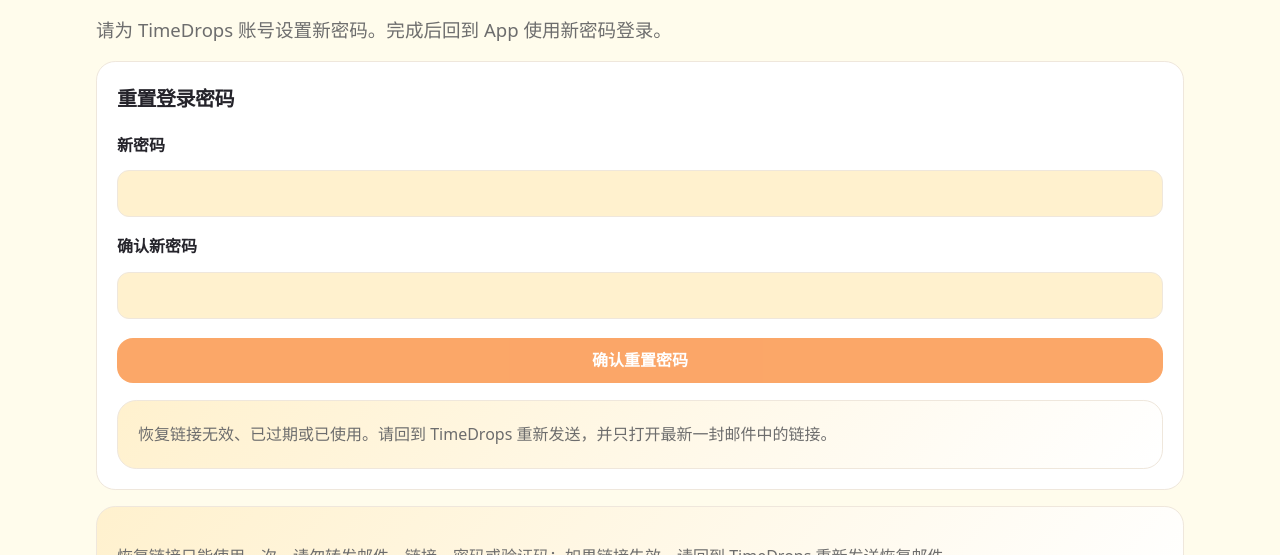
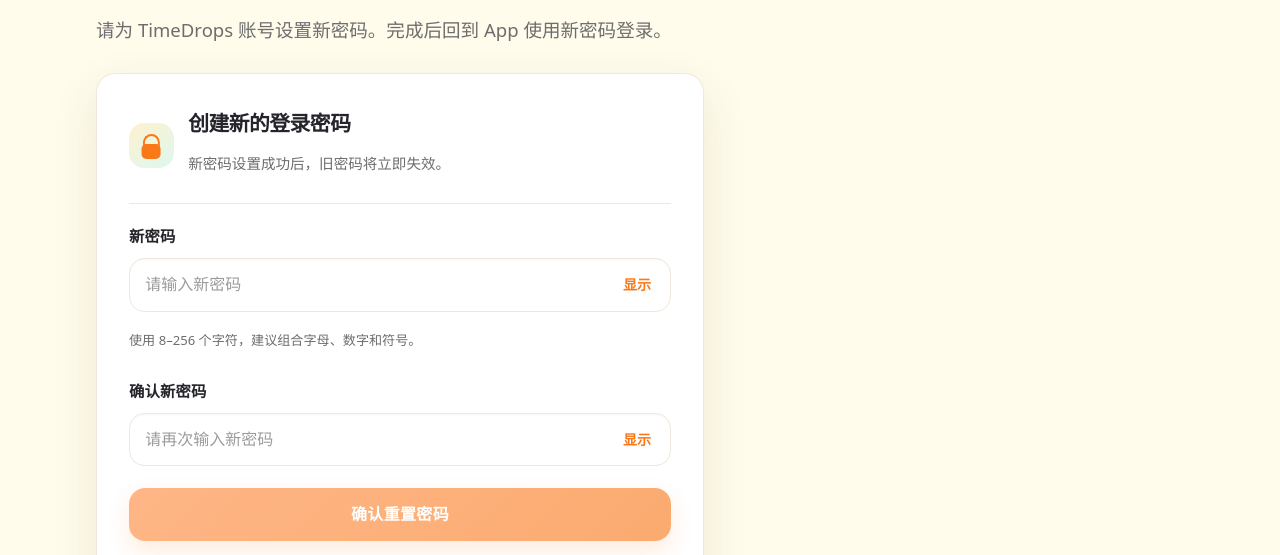
Before and after one commit to jodis/TimeDropsSite, a website: page recovery/index.html in a window 1280 px wide. Shown: the part 236-791 px from the top of the page. Drawn offline with Linux system fonts and the light colour scheme.

Commit message:
美化密码重置输入区域

```diff
--- a/recovery/index.html
+++ b/recovery/index.html
@@ -17,16 +17,35 @@
         <h1>设置新密码</h1>
         <p class="lead">请为 TimeDrops 账号设置新密码。完成后回到 App 使用新密码登录。</p>
       </section>
-      <section class="legal-card" aria-labelledby="recovery-form-title">
-        <h2 id="recovery-form-title">重置登录密码</h2>
+      <section class="legal-card recovery-card" aria-labelledby="recovery-form-title">
+        <div class="recovery-card-heading">
+          <span class="recovery-lock" aria-hidden="true"></span>
+          <div>
+            <h2 id="recovery-form-title">创建新的登录密码</h2>
+            <p>新密码设置成功后，旧密码将立即失效。</p>
+          </div>
+        </div>
         <!-- 默认禁用并显式 POST：脚本未加载时不能输入，且浏览器绝不能把密码拼入 URL。 -->
         <form id="recovery-form" method="post" action="/recovery/" novalidate>
+          <!-- 仅帮助浏览器正确识别密码更新表单；不带 name、值或提交能力。 -->
+          <input type="text" autocomplete="username" tabindex="-1" aria-hidden="true" hidden>
           <fieldset id="recovery-fields" disabled>
-            <label for="new-password">新密码</label>
-            <input id="new-password" type="password" minlength="8" maxlength="256" autocomplete="new-password" required>
-            <label for="confirm-password">确认新密码</label>
-            <input id="confirm-password" type="password" minlength="8" maxlength="256" autocomplete="new-password" required>
-            <button id="recovery-submit" type="submit">确认重置密码</button>
+            <div class="password-field">
+              <label for="new-password">新密码</label>
+              <div class="password-control">
+                <input id="new-password" type="password" minlength="8" maxlength="256" autocomplete="new-password" placeholder="请输入新密码" required>
+                <button class="password-toggle" type="button" data-target="new-password" aria-label="显示新密码" aria-pressed="false">显示</button>
+              </div>
+              <p class="field-hint">使用 8–256 个字符，建议组合字母、数字和符号。</p>
+            </div>
+            <div class="password-field">
+              <label for="confirm-password">确认新密码</label>
+              <div class="password-control">
+                <input id="confirm-password" type="password" minlength="8" maxlength="256" autocomplete="new-password" placeholder="请再次输入新密码" required>
+                <button class="password-toggle" type="button" data-target="confirm-password" aria-label="显示确认密码" aria-pressed="false">显示</button>
+              </div>
+            </div>
+            <button id="recovery-submit" class="recovery-submit" type="submit">确认重置密码</button>
           </fieldset>
           <p id="recovery-status" class="notice" role="status" aria-live="polite">正在安全加载恢复页面…</p>
         </form>
--- a/recovery/recovery.js
+++ b/recovery/recovery.js
@@ -11,6 +11,7 @@
   const confirmation = document.querySelector('#confirm-password');
   const submit = document.querySelector('#recovery-submit');
   const status = document.querySelector('#recovery-status');
+  const passwordToggles = document.querySelectorAll('.password-toggle');
 
   const showStatus = (message) => {
     status.textContent = message;
@@ -26,6 +27,17 @@
   // 只有脚本成功运行且链接参数完整时才允许录入密码，避免脚本失效时回退为原生表单提交。
   fields.disabled = false;
   status.hidden = true;
+  passwordToggles.forEach((toggle) => {
+    toggle.addEventListener('click', () => {
+      const input = document.querySelector(`#${toggle.dataset.target}`);
+      if (!input) return;
+      const willShow = input.type === 'password';
+      input.type = willShow ? 'text' : 'password';
+      toggle.textContent = willShow ? '隐藏' : '显示';
+      toggle.setAttribute('aria-pressed', String(willShow));
+      toggle.setAttribute('aria-label', `${willShow ? '隐藏' : '显示'}${input.id === 'new-password' ? '新密码' : '确认密码'}`);
+    });
+  });
   form.addEventListener('submit', async (event) => {
     event.preventDefault();
     const newPassword = password.value;
--- a/style.css
+++ b/style.css
@@ -73,13 +73,30 @@ h1 { max-width: 14ch; margin: 0; font-size: clamp(2.3rem, 7vw, 4.5rem); line-hei
 .notice { margin-top: 1rem; background: linear-gradient(130deg, var(--td-surface-soft), var(--td-surface)); }
 .notice strong { color: var(--td-text); }
 /* 密码恢复页仅使用站内样式；输入框与按钮不依赖第三方脚本或远端资源。 */
-#recovery-form { display: grid; gap: .7rem; }
-#recovery-fields { display: grid; min-width: 0; margin: 0; padding: 0; border: 0; gap: .7rem; }
-#recovery-form label { margin-top: .35rem; color: var(--td-text); font-weight: 700; }
-#recovery-form input { min-height: 2.85rem; padding: .55rem .75rem; border: 1px solid var(--td-border); border-radius: .75rem; color: var(--td-text); background: var(--td-surface-soft); font: inherit; }
-#recovery-form button { min-height: 2.85rem; margin-top: .5rem; border: 0; border-radius: 1rem; color: #fff; background: var(--td-primary-strong); font: inherit; font-weight: 750; cursor: pointer; }
-#recovery-form button:disabled { cursor: wait; opacity: .65; }
-#recovery-status { margin: .35rem 0 0; }
+.recovery-card { width: min(100%, 38rem); margin-top: .75rem; padding: clamp(1.35rem, 4vw, 2rem); box-shadow: var(--td-shadow); }
+.recovery-card-heading { display: flex; align-items: center; gap: .9rem; padding-bottom: 1.15rem; border-bottom: 1px solid var(--td-border); }
+.recovery-card-heading h2 { margin-bottom: .2rem; font-size: 1.3rem; }
+.recovery-card-heading p { margin: 0; font-size: .91rem; line-height: 1.55; }
+.recovery-lock { flex: 0 0 auto; position: relative; width: 2.8rem; height: 2.8rem; border-radius: .95rem; background: linear-gradient(145deg, var(--td-surface-soft), var(--td-mint)); }
+.recovery-lock::before { content: ""; position: absolute; width: .76rem; height: .64rem; left: 50%; top: .64rem; border: .15rem solid var(--td-primary-strong); border-bottom: 0; border-radius: .55rem .55rem 0 0; transform: translateX(-50%); }
+.recovery-lock::after { content: ""; position: absolute; width: 1.18rem; height: .92rem; left: 50%; bottom: .58rem; border-radius: .3rem; background: var(--td-primary-strong); transform: translateX(-50%); }
+#recovery-form { display: grid; gap: .85rem; margin-top: 1.25rem; }
+#recovery-fields { display: grid; min-width: 0; margin: 0; padding: 0; border: 0; gap: 1.15rem; }
+.password-field { display: grid; gap: .48rem; }
+.password-field label { color: var(--td-text); font-size: .96rem; font-weight: 760; letter-spacing: .01em; }
+.password-control { position: relative; }
+.password-control input { width: 100%; min-height: 3.35rem; padding: .72rem 4.5rem .72rem .95rem; border: 1.5px solid var(--td-border); border-radius: .95rem; outline: 0; color: var(--td-text); background: var(--td-surface); box-shadow: inset 0 1px 2px rgb(92 57 20 / 4%); font: inherit; transition: border-color .16s ease, box-shadow .16s ease, background .16s ease; }
+.password-control input::placeholder { color: var(--td-secondary); opacity: .68; }
+.password-control:focus-within input { border-color: var(--td-primary); background: var(--td-surface); box-shadow: 0 0 0 .24rem rgb(255 138 61 / 14%); }
+.password-toggle { position: absolute; right: .45rem; top: 50%; min-width: 3.35rem; min-height: 2.4rem; padding: .35rem .55rem; border: 0; border-radius: .7rem; color: var(--td-primary-strong); background: transparent; font: inherit; font-size: .88rem; font-weight: 760; cursor: pointer; transform: translateY(-50%); }
+.password-toggle:hover { background: var(--td-surface-soft); }
+.password-toggle:focus-visible { outline: .16rem solid var(--td-primary); outline-offset: .08rem; }
+.field-hint { margin: 0; color: var(--td-secondary); font-size: .82rem; line-height: 1.55; }
+#recovery-form .recovery-submit { min-height: 3.3rem; margin-top: .2rem; padding: .72rem 1rem; border: 0; border-radius: 1rem; color: #fff; background: linear-gradient(135deg, var(--td-primary), var(--td-primary-strong)); box-shadow: 0 10px 24px rgb(249 120 24 / 24%); font: inherit; font-weight: 780; letter-spacing: .02em; cursor: pointer; transition: transform .16s ease, box-shadow .16s ease, opacity .16s ease; }
+#recovery-form .recovery-submit:hover { box-shadow: 0 13px 28px rgb(249 120 24 / 30%); transform: translateY(-1px); }
+#recovery-form .recovery-submit:active { box-shadow: 0 6px 16px rgb(249 120 24 / 22%); transform: translateY(0); }
+#recovery-form .recovery-submit:disabled { cursor: wait; opacity: .62; transform: none; }
+#recovery-status { margin: .25rem 0 0; }
 
 .page-intro { padding: 3rem 0 1rem; }
 .page-intro h1 { font-size: clamp(2rem, 5vw, 3.2rem); }
```
